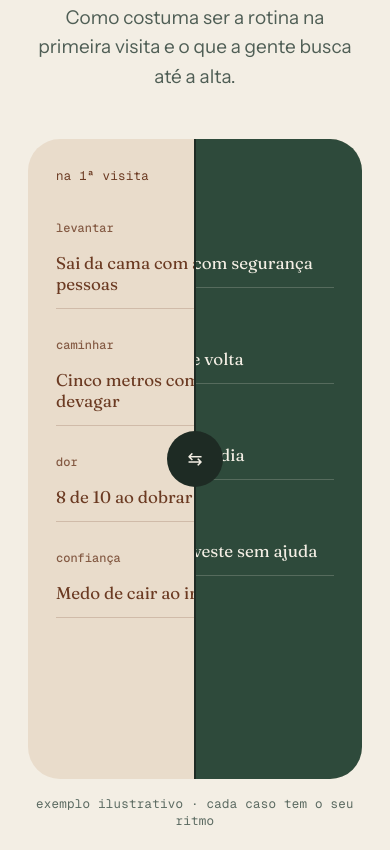
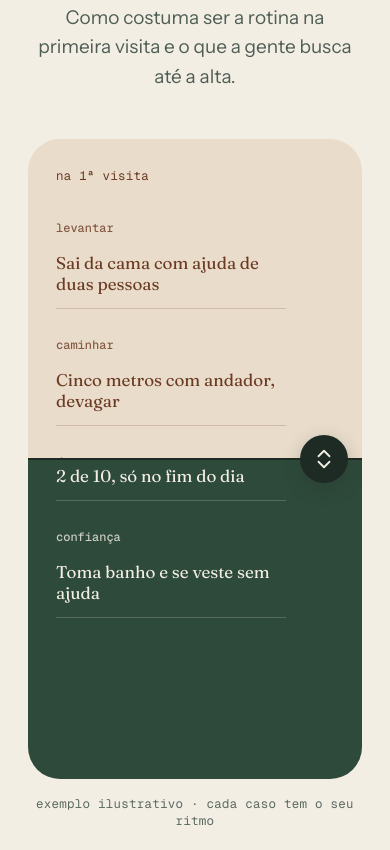
Before and after one commit to DanielStrapazzon/fernanda-fisioterapia, a plain HTML site: page index.html in a window 390 px wide. Shown: the part 7394-8244 px from the top of the page. Drawn offline with Linux system fonts and the light colour scheme.

Commit message:
Comparador antes/depois vertical no celular

```diff
--- a/css/site.css
+++ b/css/site.css
@@ -348,3 +348,15 @@ to{transform:scale(2.2);opacity:0}}
 .ad-row{grid-template-columns:1fr}
 .silh{min-height:520px}}
 @media (prefers-reduced-motion:reduce){*,*:before,*:after{animation-duration:.001ms!important;animation-iteration-count:1!important;transition:none!important}}
+
+
+/* Antes e depois: ícones do controle e versão vertical no celular */
+.ad-h span svg{display:block}.ad-ic-v{display:none!important}
+@media (max-width:900px){
+.ad{cursor:ns-resize}
+.ad-l{padding-right:76px}
+.ad-d{clip-path:inset(var(--cut) 0 0 0)}
+.ad-h{top:var(--cut);bottom:auto;left:0;right:0;width:auto;height:2px;margin:-1px 0 0}
+.ad-h span{left:auto;right:14px;top:50%;transform:translateY(-50%);width:48px;height:48px;touch-action:none;box-shadow:0 6px 18px rgba(30,43,36,.25)}
+.ad-ic-h{display:none!important}.ad-ic-v{display:block!important}
+}
--- a/index.html
+++ b/index.html
@@ -401,7 +401,7 @@
         <div class="ad-row" style="border-color: rgba(243,238,228,.2)"><small>dor</small><span>2 de 10, só no fim do dia</span></div>
         <div class="ad-row" style="border-color: rgba(243,238,228,.2)"><small>confiança</small><span>Toma banho e se veste sem ajuda</span></div>
       </div>
-      <div class="ad-h" aria-hidden="true"><span>⇆</span></div>
+      <div class="ad-h" aria-hidden="true"><span><svg class="ad-ic-h" viewBox="0 0 24 24" width="22" height="22" fill="none" stroke="currentColor" stroke-width="2" stroke-linecap="round" stroke-linejoin="round"><path d="M9 6l-6 6 6 6M15 6l6 6-6 6"/></svg><svg class="ad-ic-v" viewBox="0 0 24 24" width="22" height="22" fill="none" stroke="currentColor" stroke-width="2" stroke-linecap="round" stroke-linejoin="round"><path d="M6 9l6-6 6 6M6 15l6 6 6-6"/></svg></span></div>
     </div>
     <p class="mono" style="text-align: center; color: #5C6B62; margin: 16px 0 0">exemplo ilustrativo · cada caso tem o seu ritmo</p>
   </div>
@@ -1037,7 +1037,8 @@ class Component extends DCLogic {
 
       adDown: function (e) {
         var el = e.currentTarget;
-        var mv = function (ev) { var r = el.getBoundingClientRect(); var p = Math.max(4, Math.min(96, (ev.clientX - r.left) / r.width * 100)); el.style.setProperty('--cut', p.toFixed(1) + '%'); };
+        var vert = window.matchMedia('(max-width: 900px)').matches;
+        var mv = function (ev) { var r = el.getBoundingClientRect(); var f = vert ? (ev.clientY - r.top) / r.height : (ev.clientX - r.left) / r.width; var p = Math.max(4, Math.min(96, f * 100)); el.style.setProperty('--cut', p.toFixed(1) + '%'); };
         mv(e);
         var up = function () { window.removeEventListener('pointermove', mv); window.removeEventListener('pointerup', up); };
         window.addEventListener('pointermove', mv); window.addEventListener('pointerup', up);
```
